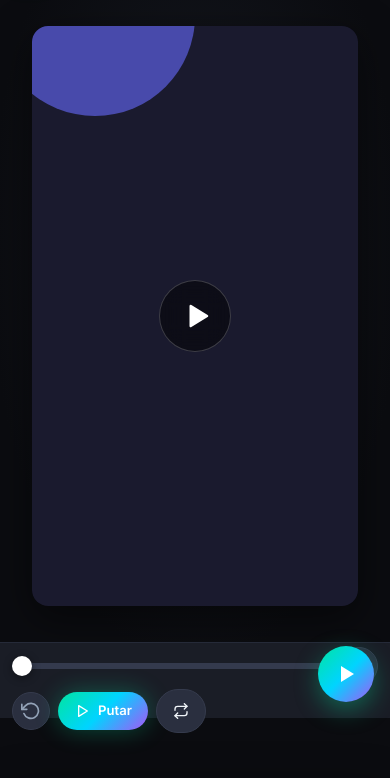
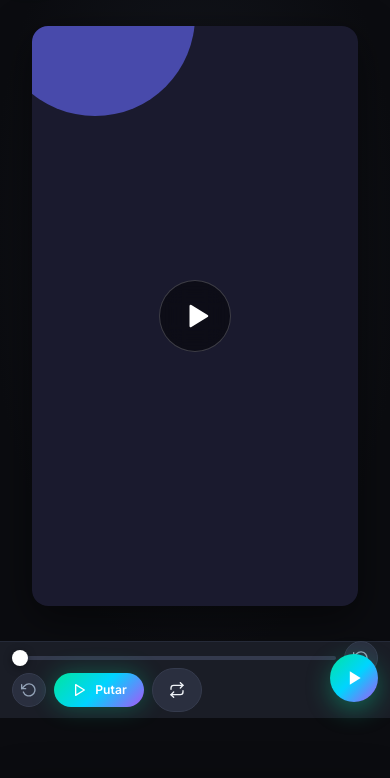
Before and after one commit to danusempack/website, a plain HTML site: page index.html in a window 390 px wide. Shown: the part 66-844 px from the top of the page. Drawn offline with Linux system fonts and the light colour scheme.

Commit message:
Fix: Compact mobile transport, FAB position, grid layout

```diff
--- a/css/style.css
+++ b/css/style.css
@@ -153,7 +153,7 @@
     height: 100dvh;
     display: grid;
     grid-template-columns: minmax(0, 1fr);
-    grid-template-rows: var(--header-h) minmax(0, 1fr) var(--transport-h) var(--nav-h);
+    grid-template-rows: var(--header-h) minmax(0, 1fr) auto var(--nav-h);
     grid-template-areas:
         "header"
         "stage"
@@ -478,36 +478,53 @@
     }
 }
 
-/* ─── Transport (AM Style — Bottom Controls) ───────────────────────────────── */
+/* ─── Transport (AM Style — Compact Bottom Controls) ──────────────────────── */
 
 #transport {
     grid-area: transport;
     background: var(--bg-surface);
     border-top: 1px solid var(--border-subtle);
-    padding: var(--space-sm) var(--space-lg);
+    padding: var(--space-xs) var(--space-md);
     display: flex;
     flex-direction: column;
-    gap: var(--space-xs);
+    gap: 2px;
+    flex: none;
 }
 
 .transport-row {
     display: flex;
     align-items: center;
-    gap: var(--space-md);
+    gap: var(--space-sm);
+}
+
+.transport-row:first-child {
+    height: 24px;
 }
 
 #seekBar {
     flex: 1;
+    height: 20px;
+}
+
+#seekBar::-webkit-slider-runnable-track {
+    height: 4px;
+}
+
+#seekBar::-webkit-slider-thumb {
+    width: 16px;
+    height: 16px;
+    margin-top: -6px;
 }
 
 #btnPlay {
-    min-width: 110px;
+    min-width: 100px;
+    min-height: 36px;
 }
 
 .timecode {
     margin-left: auto;
     font-family: var(--font-mono);
-    font-size: 0.76rem;
+    font-size: 0.7rem;
     color: var(--text-muted);
     font-variant-numeric: tabular-nums;
     white-space: nowrap;
@@ -1546,11 +1563,6 @@
         display: none !important;
     }
 
-    /* Mobile: show mini timeline in transport */
-    #transport {
-        grid-area: transport;
-    }
-
     /* Mobile: stage takes more space */
     #stage {
         padding: var(--space-md);
@@ -1569,29 +1581,57 @@
         font-size: 0.65rem;
     }
 
-    /* Mobile: transport more compact */
+    /* Mobile: transport super compact */
     #transport {
-        padding: var(--space-xs) var(--space-md);
+        padding: 6px var(--space-md);
+        gap: 0;
     }
 
     .transport-row {
         gap: var(--space-sm);
     }
 
+    .transport-row:first-child {
+        height: 20px;
+    }
+
     #btnPlay {
-        min-width: 90px;
-        min-height: 38px;
+        min-width: 80px;
+        min-height: 34px;
+        font-size: 0.76rem;
     }
 
     .icon-btn {
-        width: 38px;
-        height: 38px;
+        width: 34px;
+        height: 34px;
+    }
+
+    .icon-btn svg {
+        width: 16px;
+        height: 16px;
+    }
+
+    /* Mobile: FAB smaller, positioned above tab nav */
+    .fab {
+        width: 48px;
+        height: 48px;
+        bottom: calc(var(--nav-h) + var(--space-md) + var(--safe-bottom));
+        right: var(--space-md);
+    }
+
+    .fab svg {
+        width: 20px;
+        height: 20px;
     }
 
     /* Mobile: hide timecode on very small screens */
     @media (max-width: 400px) {
         .timecode {
             display: none;
+        }
+
+        #btnPlay {
+            min-width: 70px;
         }
     }
 }
```
